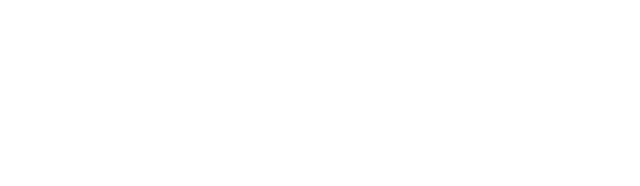
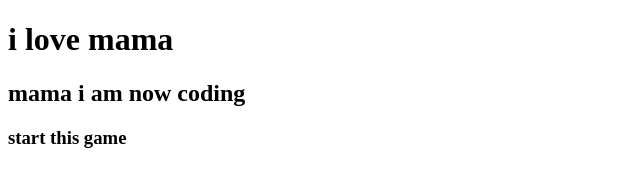
Before and after one commit to fazlerabbi13/my-second-repo, a plain HTML site: page index.html in a window 1280 px wide. Shown: the whole page, without its empty margins (0-640 px from the left). Drawn offline with Linux system fonts and the light colour scheme.

Commit message:
added header

```diff
--- a/index.html
+++ b/index.html
@@ -8,6 +8,8 @@
     <title>my second github repo</title>
 </head>
 <body>
-
+    <h1>i love mama</h1>
+    <h2>mama i am now coding</h2>
+    <h3>start this game</h3>
 </body>
 </html>
```
